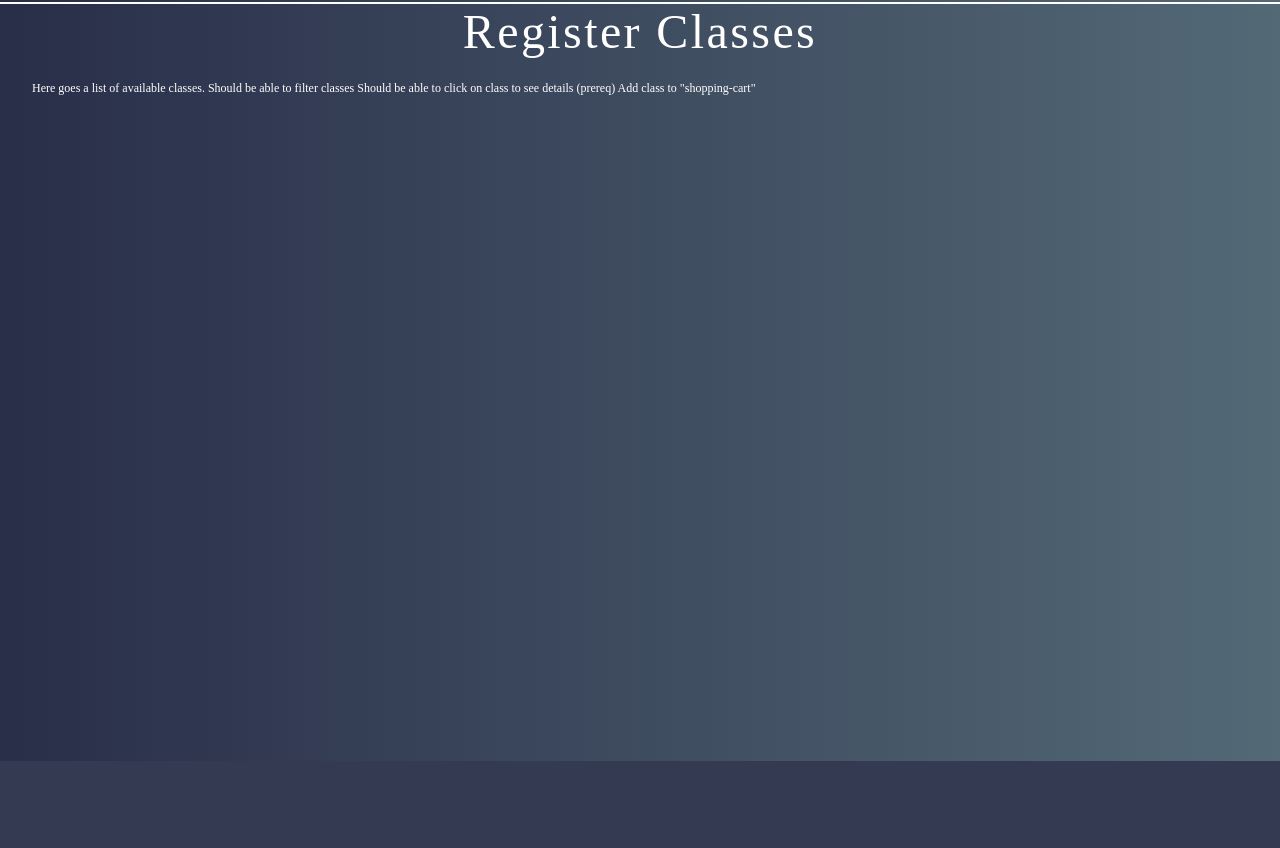
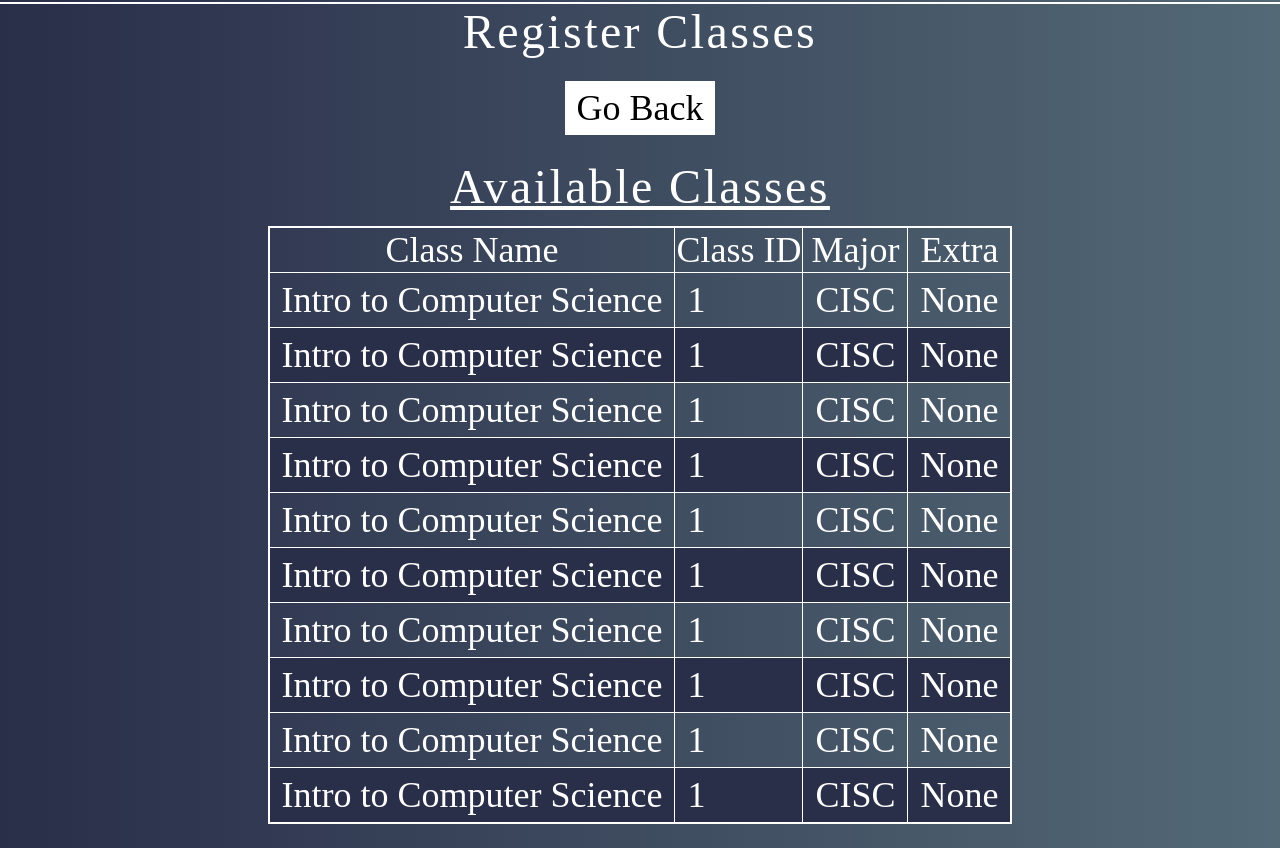
Before and after one commit to jonathan-norway/ClassRegistrationDjango, a Django app: page /register/ in a window 1280 px wide. Shown: the part 39-887 px from the top of the page. Before the commit the page ends 800 px from the top, so only its background shows below. Run offline with Django 3.2, Linux system fonts and the light colour scheme; a user stored in the database is signed in.

Commit message:
started working on the tables for classes

```diff
--- a/ClassRegistrationSite/ClassRegistrationSite/views.py
+++ b/ClassRegistrationSite/ClassRegistrationSite/views.py
@@ -65,12 +65,16 @@ def register_classes(request):
     # CINDY
     # GET ALL CLASSES FROM
     # ASSIGN TO VARIABLE classes
-    print("Entered register")
 
 
 
-    #context["classes"] = classes
-    return render(request, 'register_classes.html')
+    exampleclass = [
+        'Intro to Computer Science',
+        '1',
+        'CISC'
+    ]
+    context["classes"] = [exampleclass for _ in range(10)]
+    return render(request, 'register_classes.html', context)
 
 
 
--- a/ClassRegistrationSite/static/logged_in_style.css
+++ b/ClassRegistrationSite/static/logged_in_style.css
@@ -29,7 +29,11 @@
 }
 
 
-.logout-button {
+.logout-button,
+.logout-button:visited,
+.go-back-button,
+.go-back-button:visited {
+    color: black;
     background-color: white;
     font-size: 3rem;
     text-decoration: none;
@@ -38,3 +42,48 @@
     width: fit-content;
     margin: 0 auto;
 }
+
+table {
+    width: fit-content;
+    min-width: 40%;
+    margin: 2rem auto;
+    border: 2px solid white;
+    border-collapse: collapse;
+}
+
+caption {
+    font-size: 4rem;
+    margin-bottom: 1rem;
+    text-decoration: underline;
+    letter-spacing: 0.2rem;
+}
+thead {
+    font-size: 3rem;
+    text-align: center;
+}
+
+tr {
+    font-size: 3rem;
+    transition: font-size 0.2s;
+}
+
+td {
+    border: 1px solid white;
+}
+
+tr:hover {
+    font-size: 4rem;
+}
+
+tr:nth-child(even) {
+    background-color: #292E49;
+}
+
+.class-row {
+    width: fit-content;
+    min-width: 10rem;
+}
+
+.class-cell {
+    padding: 0.5rem 1rem;
+}
--- a/ClassRegistrationSite/template/logged_in_base.html
+++ b/ClassRegistrationSite/template/logged_in_base.html
@@ -3,7 +3,7 @@
 
 {% block style %} <link rel="stylesheet" href="{% static 'logged_in_style.css'%}"> {% endblock %}
 
-{% block head %}Logged in as {% firstof name "User"  %}{% endblock %}
+{% block head %}Logged in as {% firstof name|capfirst "User"  %}{% endblock %}
 {% block content %}
     <a class="logout-button" href="{% url 'signout' %}">Sign Out</a>
 <div class="button-div">
--- a/ClassRegistrationSite/template/register_classes.html
+++ b/ClassRegistrationSite/template/register_classes.html
@@ -4,7 +4,25 @@
 
 {% block head %} Register Classes {% endblock %}
 {% block content %}
-Here goes a list of available classes. Should be able to filter classes
-Should be able to click on class to see details (prereq)
-Add class to "shopping-cart"
+<a class="go-back-button" href="{% url 'landingpage' %}">Go Back</a>
+    <table id="class-table">
+    <caption>Available Classes</caption>
+    <thead class="table-header-row">
+        <td class="column-header">Class Name</td>
+        <td class="column-header">Class ID</td>
+        <td class="column-header">Major</td>
+        <td class="column-header">Extra</td>
+        {% comment "headers" %}
+        <td class="column-header"></td>
+        {% endcomment %}
+    </thead>
+    {% for class in classes %}
+        <tr class="class-row">
+            <td class="class-cell">{{ class.0 }}</td>
+            <td class="class-cell">{{ class.1 }}</td>
+            <td class="class-cell">{{ class.2 }}</td>
+            <td class="class-cell">None</td>
+        </tr>
+    {% endfor %}
+    </table>
 {% endblock %}
```
Also changed, not shown: ClassRegistrationSite/template/show_classes.html (+22 -2 lines), ClassRegistrationSite/template/show_registered_classes.html (+23 -3 lines), ClassRegistrationSite/db.sqlite3.
